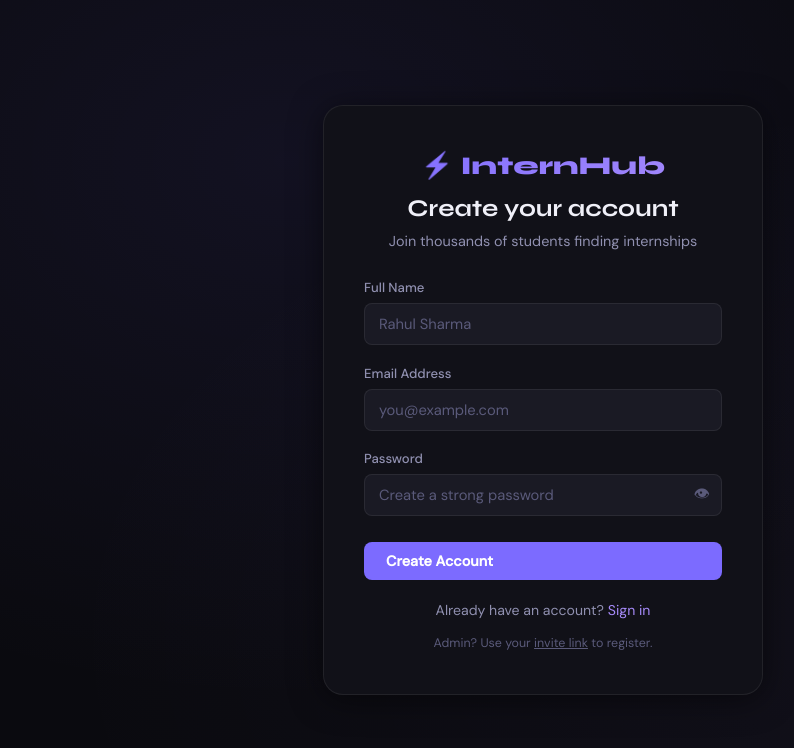
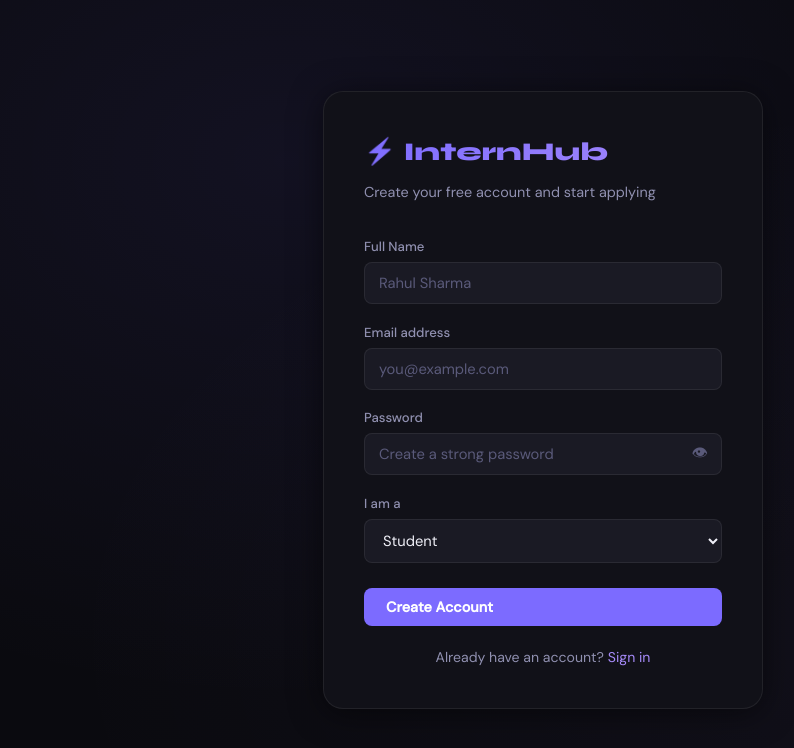
Before and after one commit to jaydipdeshmukh929/internhub-v2, a React (Create React App) app in the folder portal-v2/frontend/: page /register in a window 1280 px wide. Shown: the top 748 px of the page, without its empty margins (97-891 px from the left). Built offline with nearby package versions, Linux system fonts and the light colour scheme.

Commit message:
Refactor Register component for improved readability

```diff
--- a/portal-v2/frontend/src/pages/Register.js
+++ b/portal-v2/frontend/src/pages/Register.js
@@ -5,94 +5,114 @@ import PasswordStrength, { getPasswordStrength } from '../components/PasswordStr
 
 export default function Register() {
   const navigate = useNavigate();
-  const [form, setForm]           = useState({ name:'', email:'', password:'', role:'STUDENT' });
+  const [form, setForm] = useState({ name: '', email: '', password: '', role: 'STUDENT' });
   const [showPassword, setShowPassword] = useState(false);
-  const [error, setError]         = useState('');
-  const [loading, setLoading]     = useState(false);
+  const [error, setError] = useState('');
+  const [loading, setLoading] = useState(false);
 
   const strength = getPasswordStrength(form.password);
 
   const submit = async (e) => {
     e.preventDefault();
     setError('');
-    if (form.password.length < 8) { setError('Password must be at least 8 characters.'); return; }
-    if (strength.score < 3)       { setError('Password is too weak. Please make it stronger.'); return; }
+
+    if (form.password.length < 8) {
+      setError('Password must be at least 8 characters.');
+      return;
+    }
+    if (strength.score < 3) {
+      setError('Password is too weak. Please make it stronger.');
+      return;
+    }
 
     setLoading(true);
     try {
       const res = await register(form);
-      if (res.data.success) navigate('/verify-otp', { state: { email: form.email } });
-      else setError(res.data.message);
-    } catch { setError('Server error. Is the backend running?'); }
-    finally { setLoading(false); }
+      if (res.data.success) {
+        // Pass devOtp to verify page so it can be shown on screen
+        navigate('/verify-otp', {
+          state: { email: form.email, devOtp: res.data.devOtp }
+        });
+      } else {
+        setError(res.data.message);
+      }
+    } catch {
+      setError('Server error. Is the backend running?');
+    } finally { setLoading(false); }
   };
 
   return (
     <div className="auth-page">
       <div className="auth-card">
-        <Link to="/home" className="auth-logo" style={{ display:'block', textAlign:'center', marginBottom:'0.5rem' }}>
-          ⚡ InternHub
-        </Link>
-        <h2 style={{ textAlign:'center', marginBottom:'6px' }}>Create your account</h2>
-        <p className="auth-subtitle" style={{ textAlign:'center', marginBottom:'1.5rem' }}>
-          Join thousands of students finding internships
-        </p>
+        <div className="auth-logo">⚡ InternHub</div>
+        <p className="auth-subtitle">Create your free account and start applying</p>
 
         {error && <div className="alert alert-error">{error}</div>}
 
         <form onSubmit={submit}>
           <div className="form-group">
             <label>Full Name</label>
-            <input className="form-control" type="text" placeholder="Rahul Sharma"
-              value={form.name} onChange={e => setForm({...form, name:e.target.value})} required />
+            <input className="form-control" type="text"
+              value={form.name} onChange={e => setForm({ ...form, name: e.target.value })}
+              required placeholder="Rahul Sharma" />
           </div>
 
           <div className="form-group">
-            <label>Email Address</label>
-            <input className="form-control" type="email" placeholder="you@example.com"
-              value={form.email} onChange={e => setForm({...form, email:e.target.value})} required />
+            <label>Email address</label>
+            <input className="form-control" type="email"
+              value={form.email} onChange={e => setForm({ ...form, email: e.target.value })}
+              required placeholder="you@example.com" />
           </div>
 
           <div className="form-group">
             <label>Password</label>
-            <div style={{ position:'relative' }}>
-              <input className="form-control"
+            <div style={{ position: 'relative' }}>
+              <input
+                className="form-control"
                 type={showPassword ? 'text' : 'password'}
+                value={form.password}
+                onChange={e => setForm({ ...form, password: e.target.value })}
+                required
                 placeholder="Create a strong password"
-                value={form.password}
-                onChange={e => setForm({...form, password:e.target.value})}
-                required style={{ paddingRight:'44px' }} />
+                style={{ paddingRight: '44px' }}
+              />
               <button type="button" onClick={() => setShowPassword(!showPassword)}
-                style={{ position:'absolute', right:'12px', top:'50%', transform:'translateY(-50%)',
-                  background:'none', border:'none', cursor:'pointer', color:'var(--text3)', fontSize:'1rem' }}>
+                style={{
+                  position: 'absolute', right: '12px', top: '50%',
+                  transform: 'translateY(-50%)', background: 'none',
+                  border: 'none', cursor: 'pointer', color: 'var(--text3)',
+                  fontSize: '1rem', padding: '2px',
+                }}>
                 {showPassword ? '🙈' : '👁'}
               </button>
             </div>
             <PasswordStrength password={form.password} />
           </div>
 
-          {/* Role is always STUDENT — hidden */}
-          <input type="hidden" value="STUDENT" />
+          <div className="form-group">
+            <label>I am a</label>
+            <select className="form-control" value={form.role}
+              onChange={e => setForm({ ...form, role: e.target.value })}>
+              <option value="STUDENT">Student</option>
+              <option value="ADMIN">Admin / Recruiter</option>
+            </select>
+          </div>
 
           <button className="btn btn-primary" type="submit"
             disabled={loading || strength.score < 3}
-            style={{ width:'100%', marginTop:'0.5rem', opacity: strength.score < 3 && form.password ? 0.6 : 1 }}>
+            style={{ width: '100%', marginTop: '0.5rem', opacity: strength.score < 3 && form.password ? 0.6 : 1 }}>
             {loading ? 'Creating account…' : 'Create Account'}
           </button>
 
           {form.password && strength.score < 3 && (
-            <p style={{ textAlign:'center', fontSize:'0.78rem', color:'var(--text3)', marginTop:'8px' }}>
+            <p style={{ textAlign: 'center', fontSize: '0.78rem', color: 'var(--text3)', marginTop: '8px' }}>
               Strengthen your password to continue
             </p>
           )}
         </form>
 
-        <p style={{ textAlign:'center', marginTop:'1.2rem', fontSize:'0.88rem', color:'var(--text2)' }}>
-          Already have an account? <Link to="/login" style={{ color:'var(--accent2)' }}>Sign in</Link>
-        </p>
-
-        <p style={{ textAlign:'center', marginTop:'0.75rem', fontSize:'0.78rem', color:'var(--text3)' }}>
-          Admin? Use your <Link to="/login" style={{ color:'var(--text3)', textDecoration:'underline' }}>invite link</Link> to register.
+        <p style={{ textAlign: 'center', marginTop: '1.2rem', fontSize: '0.88rem', color: 'var(--text2)' }}>
+          Already have an account? <Link to="/login" style={{ color: 'var(--accent2)' }}>Sign in</Link>
         </p>
       </div>
     </div>
```
